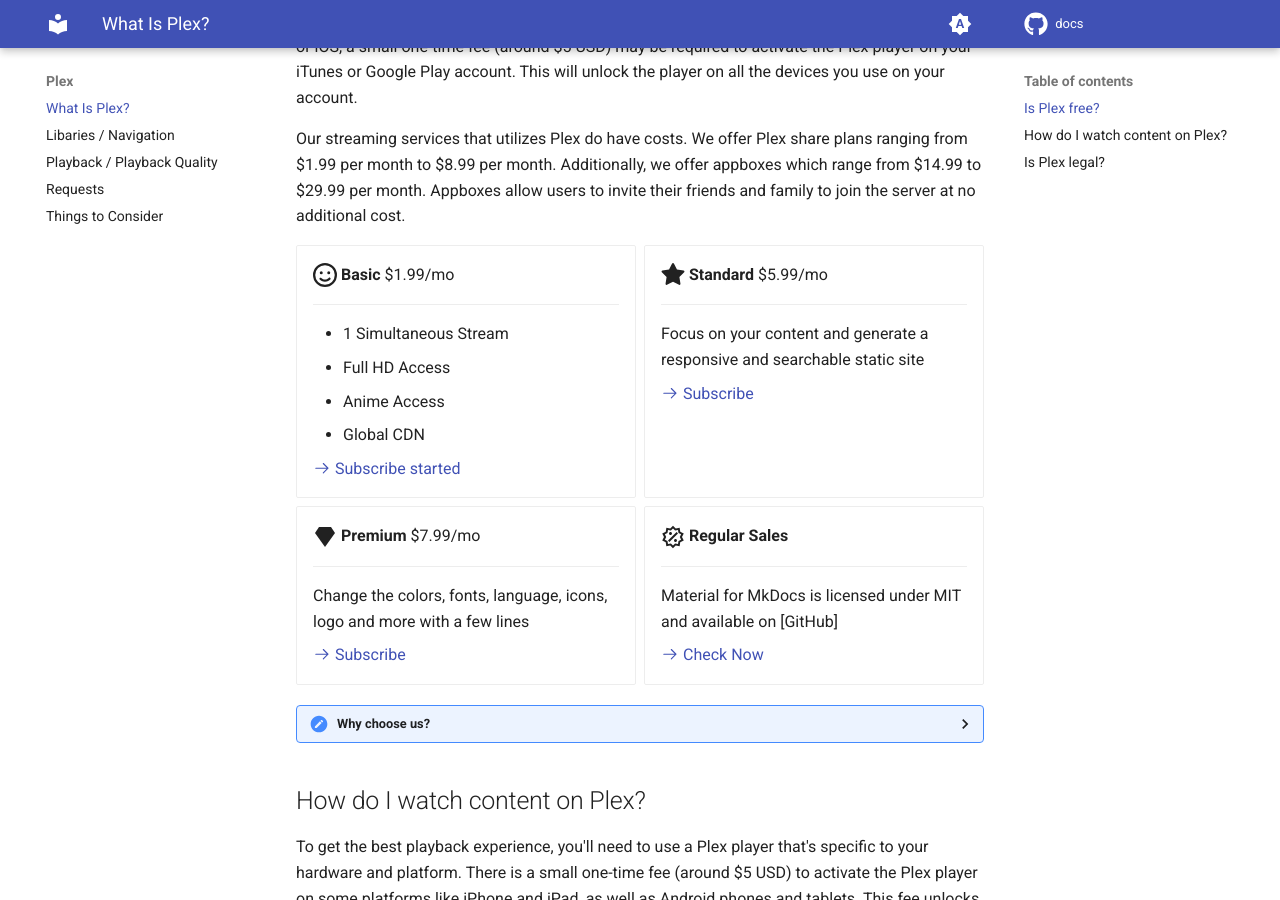
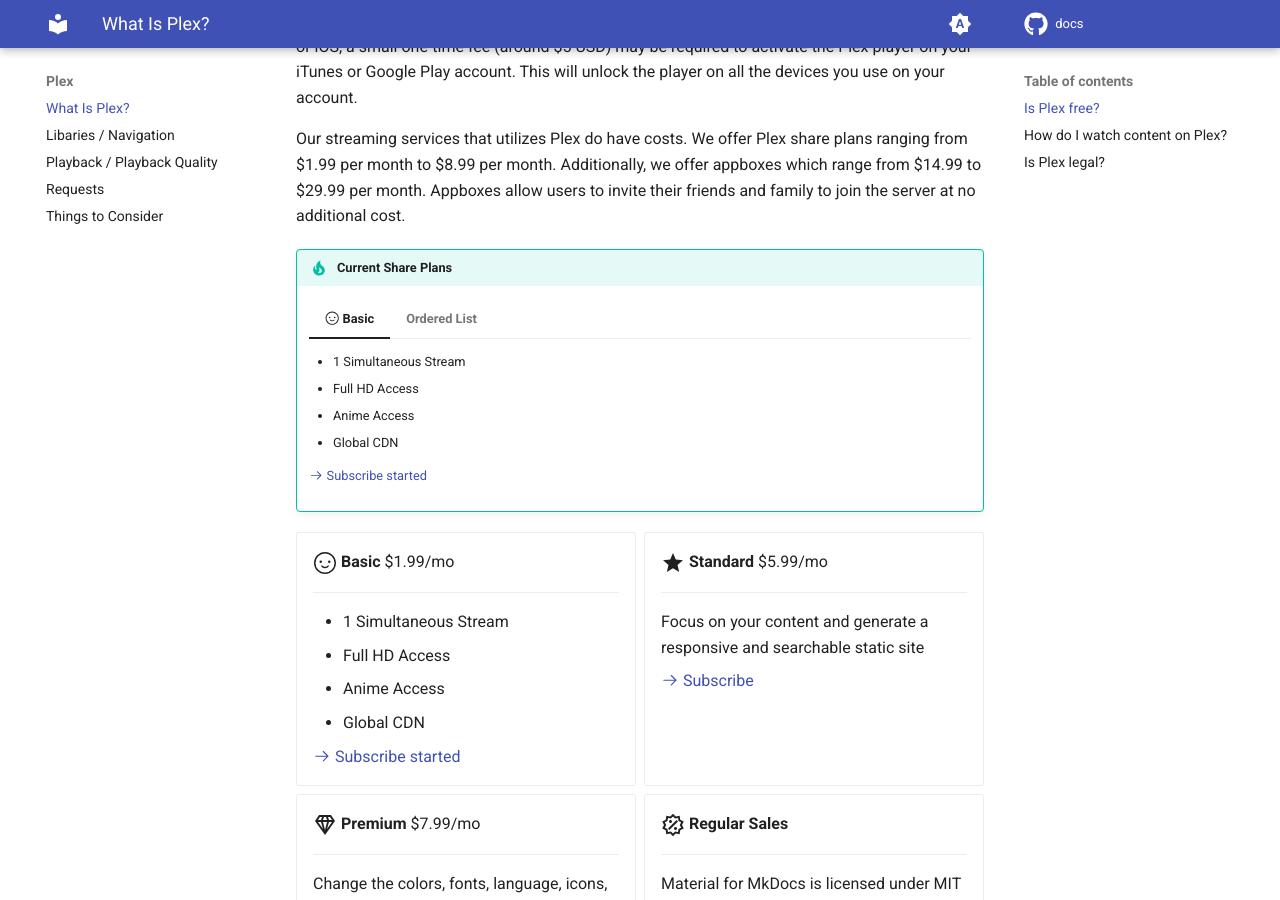
Before and after one commit to neomedia6989/docs-2, an MkDocs documentation site: the page built from docs/plex/what-is-plex.md, in a window 1280 px wide and 900 px high, scrolled down 453 px. Built offline with MkDocs 1.6.1 and Material for MkDocs 9.7.7, drawn with Linux system fonts in a browser that asks for light colours; comment, search, counter and statistics services are not loaded.

Commit message:
Update what-is-plex.md

````diff
--- a/docs/plex/what-is-plex.md
+++ b/docs/plex/what-is-plex.md
@@ -7,9 +7,29 @@
 
 Our streaming services that utilizes Plex do have costs. We offer Plex share plans ranging from $1.99 per month to $8.99 per month. Additionally, we offer appboxes which range from $14.99 to $29.99 per month. Appboxes allow users to invite their friends and family to join the server at no additional cost.
 
+!!! tip "Current Share Plans"
+
+    === ":octicons-smiley-24: Basic"
+
+        - 1 Simultaneous Stream
+        - Full HD Access
+        - Anime Access
+        - Global CDN
+
+        [:octicons-arrow-right-24: Subscribe started](https://blackbeard.media/subscribe "$1.99/mo")
+
+    === "Ordered List"
+
+        ``` markdown
+        1. Sed sagittis eleifend rutrum
+        2. Donec vitae suscipit est
+        3. Nulla tempor lobortis orci
+        ```
+
+
 <div class="grid cards" markdown>
 
--   :fontawesome-regular-face-smile:{ .lg .middle } __Basic__ $1.99/mo
+-   :octicons-smiley-24:{ .lg .middle } __Basic__ $1.99/mo
 
     ---
 
@@ -20,7 +40,7 @@
 
     [:octicons-arrow-right-24: Subscribe started](https://blackbeard.media/subscribe)
 
--   :fontawesome-solid-star:{ .lg .middle } __Standard__ $5.99/mo
+-   :material-star:{ .lg .middle } __Standard__ $5.99/mo
 
     ---
 
````
Also changed, not shown: other parts of docs/plex/what-is-plex.md (+1 -1 lines).
